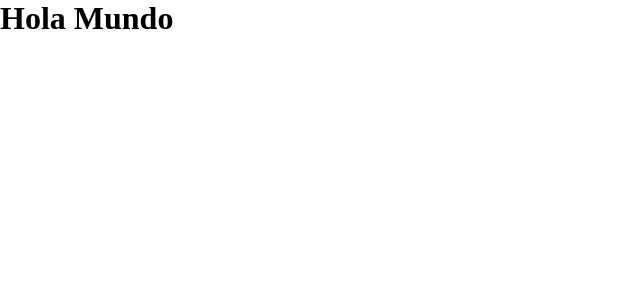
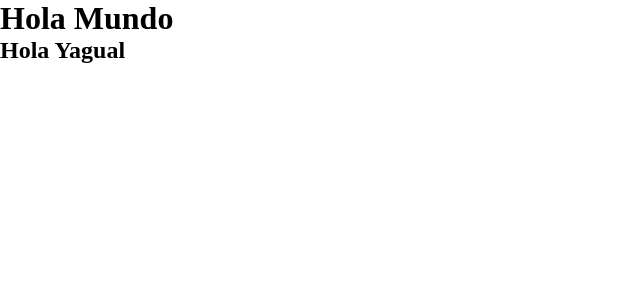
Before and after one commit to jorgesosa-funval/proyecto-comun, a React (Vite) app: page / in a window 1280 px wide. Shown: the top 300 px of the page, without its empty margins (0-640 px from the left). Built offline with nearby package versions, Linux system fonts and the light colour scheme.

Commit message:
Saludando

```diff
--- a/src/App.jsx
+++ b/src/App.jsx
@@ -7,7 +7,8 @@ function App() {
 
   return (
     <>
- <h1>Hola Mundo</h1>
+        <h1>Hola Mundo</h1>
+        <h2>Hola Yagual</h2>
     </>
   )
 }
```
